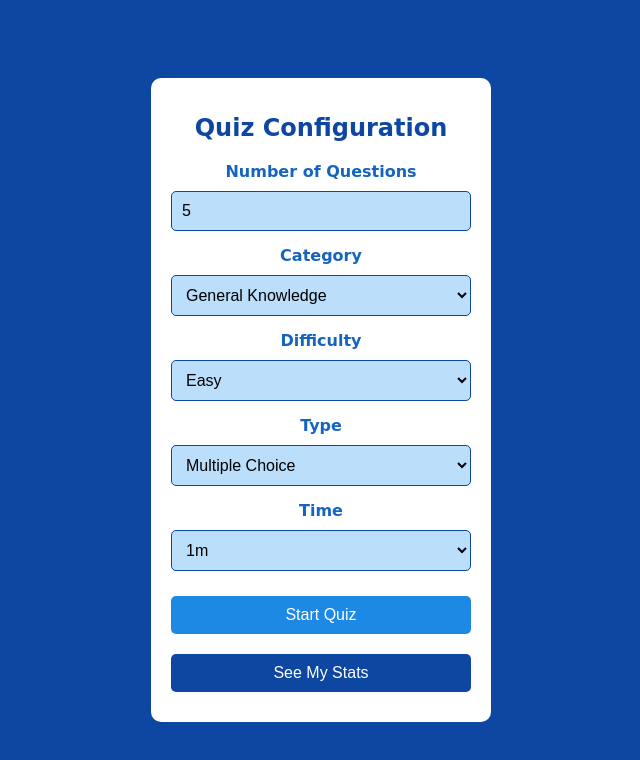
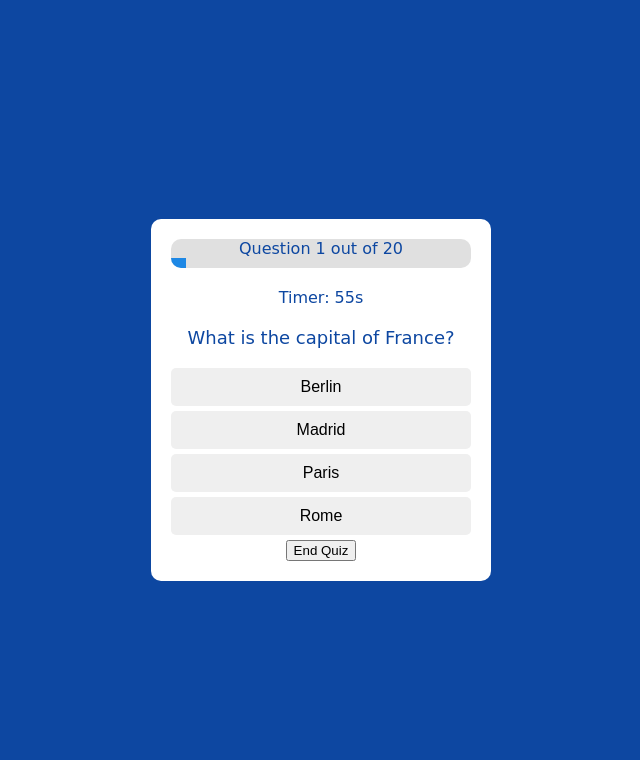
Before and after one commit to pashkovichma/QuizApp, a React (Vite) app: page /quiz in a window 1280 px wide. Shown: the top 760 px of the page, without its empty margins (319-959 px from the left). Built offline with nearby package versions, Linux system fonts and the light colour scheme; the HTML template or start-up script is replaced by a standard one.

Commit message:
refactoring QuizButton in MainQuizScreen

```diff
--- a/src/App.tsx
+++ b/src/App.tsx
@@ -1,12 +1,12 @@
-import QuizConfigScreen from './screens/QuizConfigScreen';
-//import MainQuizScreen from './screens/MainQuizScreen';
+//import QuizConfigScreen from './screens/QuizConfigScreen';
+import MainQuizScreen from './screens/MainQuizScreen';
 
 function App() {
   return (
     <div className="App">
-      {/* <MainQuizScreen /> */}
+      <MainQuizScreen />
 
-      <QuizConfigScreen />
+      {/* <QuizConfigScreen /> */}
     </div>
   );
 }
--- a/src/screens/MainQuizScreen.tsx
+++ b/src/screens/MainQuizScreen.tsx
@@ -73,21 +73,12 @@ function MainQuizScreen() {
         <div className="question-container">
           <div className="question-text">{currentQuestion.question}</div>
           <div className="answer-buttons">
-          {currentQuestion.type === 'multiple' ? (
             <QuizButton
-              options={currentQuestion.options}
+              options={currentQuestion.type === 'multiple' ? currentQuestion.options : ['true', 'false']}
               selectedAnswer={selectedAnswer}
               isAnswerCorrect={isAnswerCorrect}
               onAnswerClick={handleAnswerClick}
             />
-          ) : (
-            <QuizButton
-              options={['true', 'false']}
-              selectedAnswer={selectedAnswer}
-              isAnswerCorrect={isAnswerCorrect}
-              onAnswerClick={handleAnswerClick}
-            />
-          )}
           </div>
         </div>
       ) : (
```
